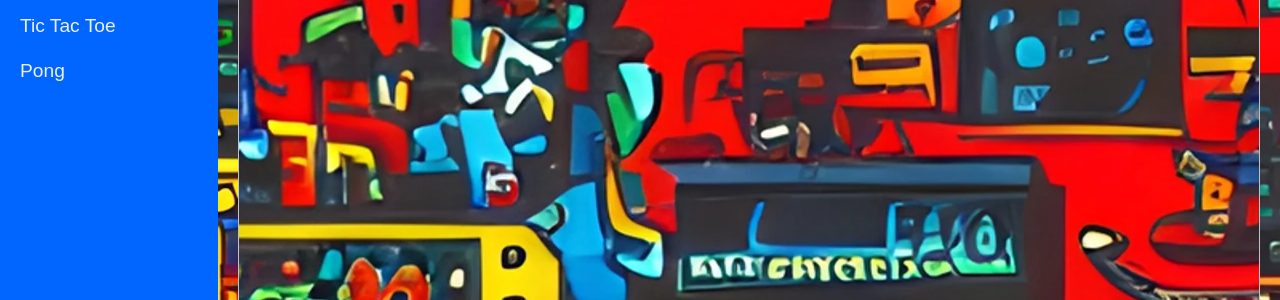
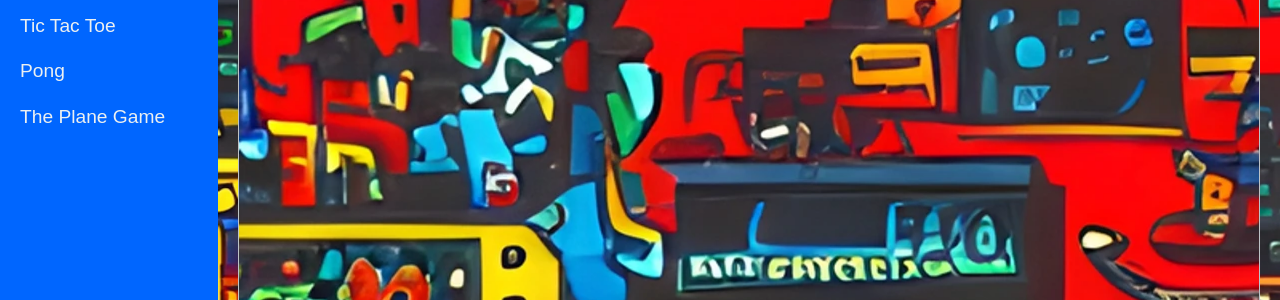
Before and after one commit to m-cochran/Randomerr, a Jekyll site: the page built from arcade.md, in a window 1280 px wide. Shown: the part 587-887 px from the top of the page. Built offline with Jekyll 4.4.1, drawn with Linux system fonts in a browser that asks for light colours.

Commit message:
Update arcade.md

```diff
--- a/arcade.md
+++ b/arcade.md
@@ -20,6 +20,7 @@
       <li><a href="#" data-game="solitaire">solitaire</a></li>
       <li><a href="#" data-game="tic_tac_toe">Tic Tac Toe</a></li>
       <li><a href="#" data-game="pong">Pong</a></li>
+      <li><a href="#" data-game="the_plane_game">The Plane Game</a></li>
     </ul>
   </div>
 
```
